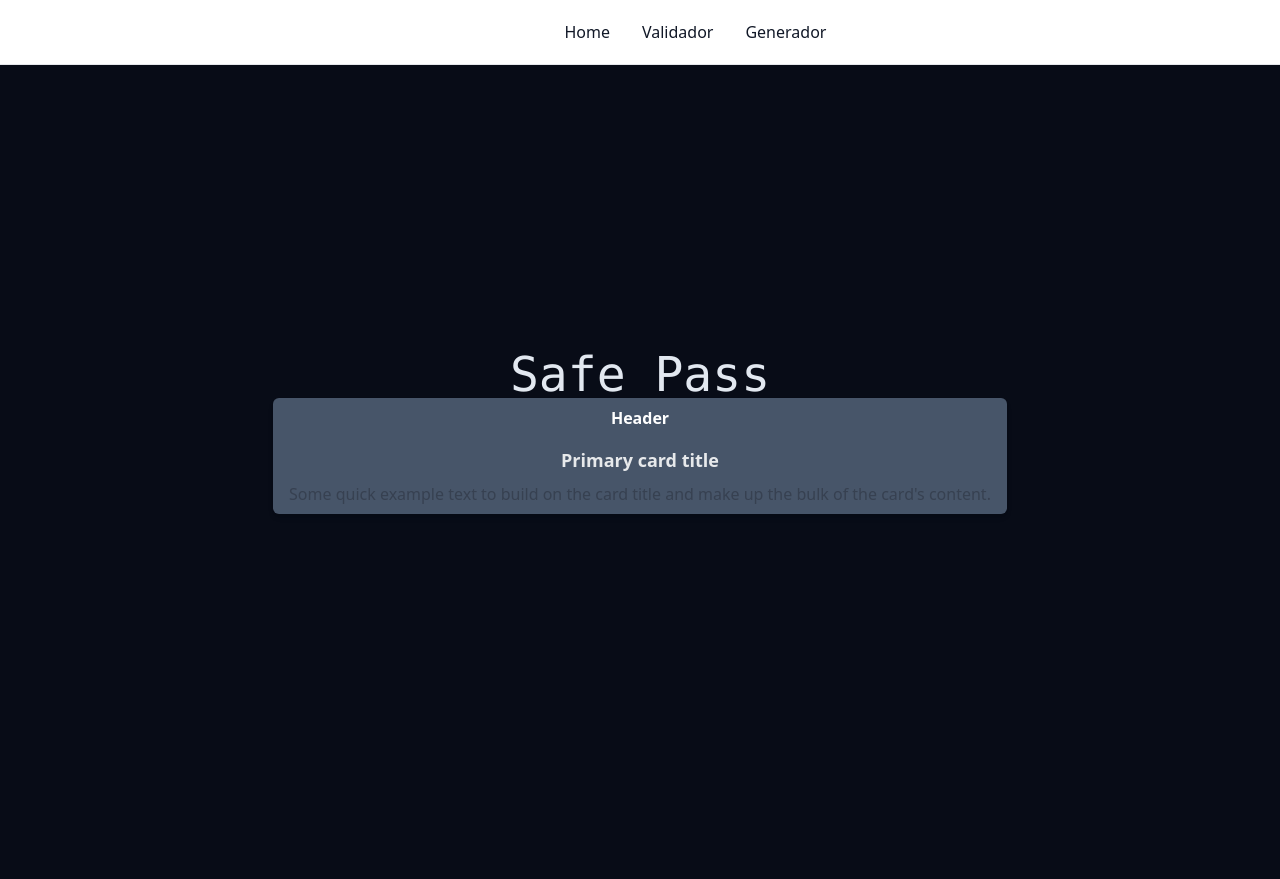
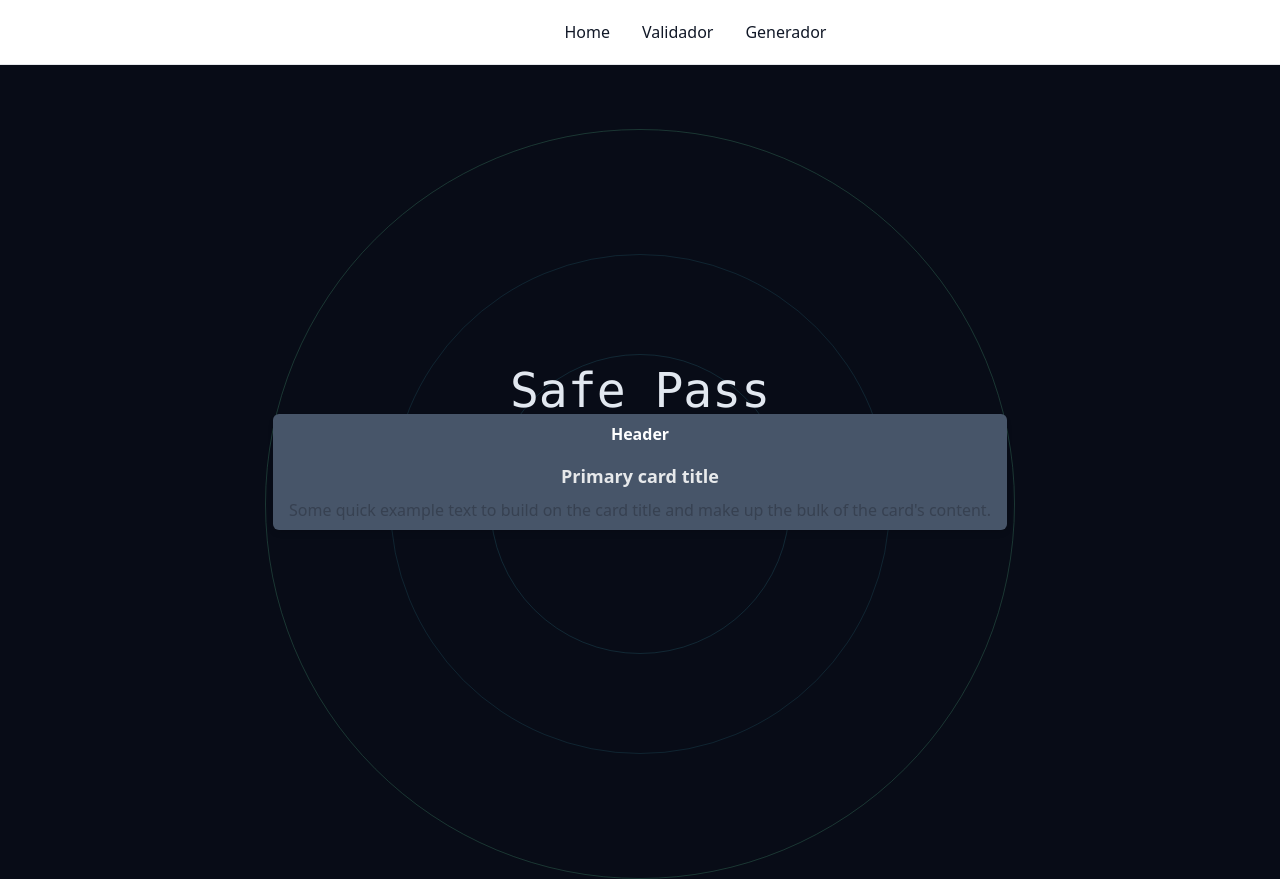
Before and after one commit to A13xMtzL/SafePassApplication, a React (Vite) app in the folder safe_pass_front/: page / in a window 1280 px wide. Built offline with nearby package versions, Linux system fonts and the light colour scheme.

Commit message:
Fixed position of BackgroundCircles

```diff
--- a/safe_pass_front/src/App.jsx
+++ b/safe_pass_front/src/App.jsx
@@ -14,7 +14,7 @@ export default function App() {
       <Router>
         <NavBar />
         <div className="flex h-screen flex-col items-center justify-center space-y-8 overflow-hidden text-center ">
-          {/* <BackgroundCircles /> */}
+          <BackgroundCircles />
           <Routes>
             <Route path="/" element={<Home />} />
             <Route path="/validator" element={<Validator />} />
--- a/safe_pass_front/src/componets/BackgroundCircles.jsx
+++ b/safe_pass_front/src/componets/BackgroundCircles.jsx
@@ -15,7 +15,7 @@ export default function BackgroundCircles(props) {
       transition={{
         duration: 2.5,
       }}
-      className="relative flex items-center justify-center"
+      className="absolute top-0 left-0 w-full h-full z-[-1] items-center justify-center flex"
     >
       <div className="absolute mt-52 h-[300px] w-[300px] rounded-full border border-[#47bcd128]" />
       <div className="absolute mt-52 h-[500px] w-[500px] rounded-full border border-[#47bcd123]" />
```
